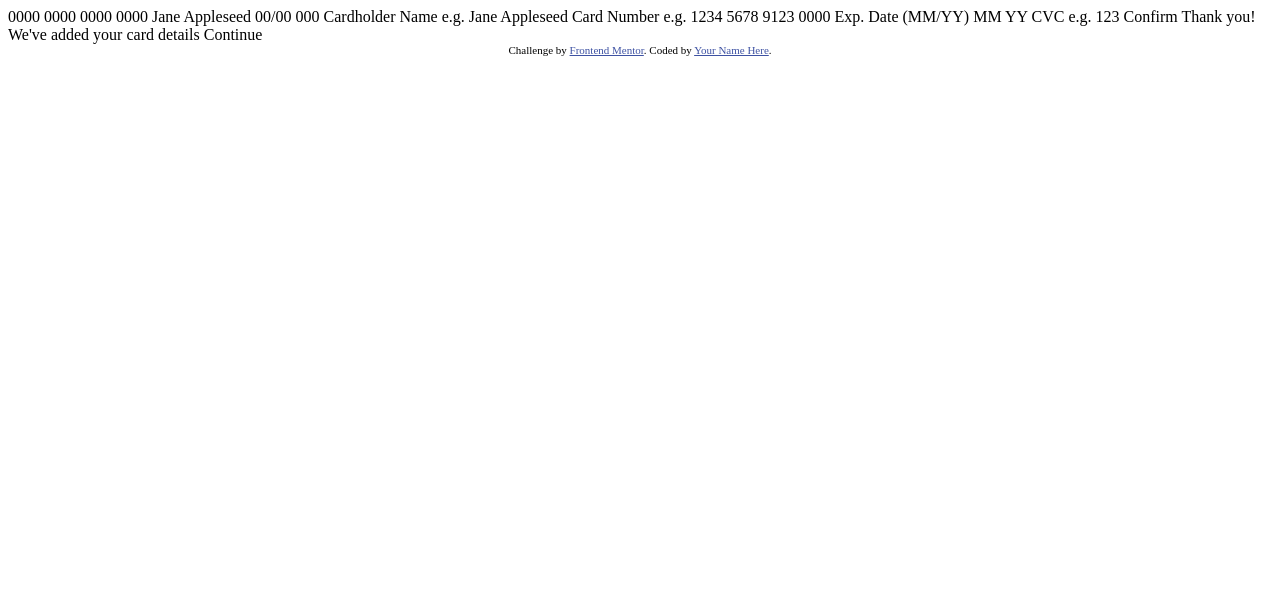
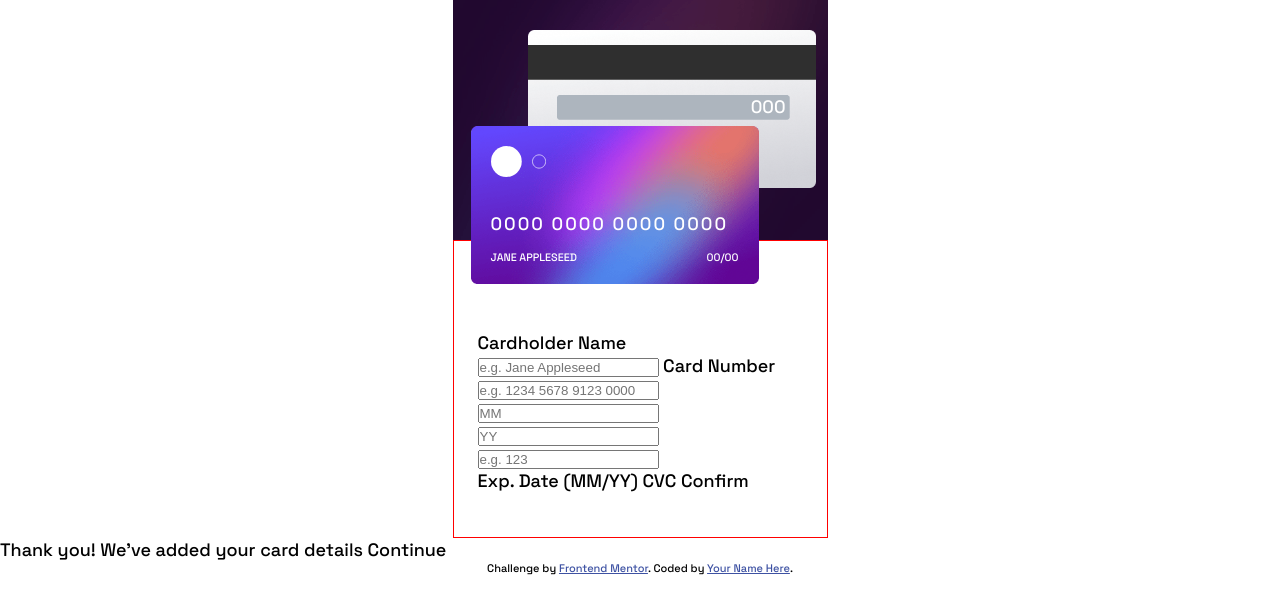
Before and after one commit to CodinGitHub/Challenge-21-interactive-card-details-form, a plain HTML site: page index.html in a window 1280 px wide. Drawn offline with Linux system fonts and the light colour scheme.

Commit message:
cards position

```diff
--- a/index.html
+++ b/index.html
@@ -7,6 +7,7 @@
   <link rel="icon" type="image/png" sizes="32x32" href="./images/favicon-32x32.png">
 
   <title>Frontend Mentor | Interactive card details form</title>
+  <link rel="stylesheet" href="./styles.css">
 
   <!-- Feel free to remove these styles or customise in your own stylesheet 👍 -->
   <style>
@@ -16,36 +17,64 @@
 </head>
 <body>
 
-  0000 0000 0000 0000
-  Jane Appleseed
-  00/00
+  <main class="main-container">
+    <section class="main-container__back-ground-section">
+      <div class="card">
+        <img class="card__logo" src="./images/card-logo.svg" alt="logo">
+        <p class="card__number">0000 0000 0000 0000</p>
+        <div class="card__details">
+          <p class="card__details--uppercase">Jane Appleseed</p>
+          <p class="card__details--date">00/00</p>
+        </div>
+      </div>
 
-  000
+      <div class="card-back">
+        <p class="card-back__number">000</p>
+      </div>
+    </section>
+    <section class="main-container__form-section">
+      <form class="form" action="">
+        <label for="cardholder">Cardholder Name</label>
+        <input type="text" name="cardholder" id="cardholder" placeholder="e.g. Jane Appleseed">
 
-  Cardholder Name
-  e.g. Jane Appleseed
+        <label for="cardNumber">Card Number</label>
+        <input type="number" name="cardNumber" id="cardNumber" placeholder="e.g. 1234 5678 9123 0000">
 
-  Card Number
-  e.g. 1234 5678 9123 0000
+        <div class="form__date-cvc">
+          <input type="number" name="cardNumber" id="cardNumber" placeholder="MM">
+          <input type="number" name="cardNumber" id="cardNumber" placeholder="YY">
+          <input type="number" name="cardNumber" id="cardNumber" placeholder="e.g. 123">
+        </div>
+
 
         Exp. Date (MM/YY)
-  MM
-  YY
+
+
 
         CVC
-  e.g. 123
+
 
         Confirm
+      </form>
+    </section>
+  </main>
+
+
+
+
+
 
   <!-- Completed state start -->
 
+  <section class="thanks-section">
     Thank you!
     We've added your card details
     Continue
+  </section>
 
-  <div class="attribution">
+  <footer class="attribution">
     Challenge by <a href="https://www.frontendmentor.io?ref=challenge" target="_blank">Frontend Mentor</a>.
     Coded by <a href="#">Your Name Here</a>.
-  </div>
+  </footer>
 </body>
 </html>
--- /dev/null
+++ b/sass/_intial.scss
@@ -0,0 +1,13 @@
+@use 'variables';
+@import url('https://fonts.googleapis.com/css2?family=Space+Grotesk:wght@500&display=swap');
+
+*{
+    margin: 0;
+    padding: 0;
+    box-sizing: border-box;
+}
+
+body{
+    font-family: variables.$font;
+    font-size: 18px;
+}
--- /dev/null
+++ b/sass/_mixins.scss
@@ -0,0 +1,13 @@
+@use 'variables';
+
+@mixin card ($url){
+    width: 288px;
+    height: 160px;
+    padding: 20px;
+    color: variables.$White;
+    background: {
+        image: url($url);
+        size: contain;
+        repeat: no-repeat;
+    }
+}
--- /dev/null
+++ b/sass/_variables.scss
@@ -0,0 +1,8 @@
+$Linear-gradient: hsl(249, 99%, 64%) to hsl(278, 94%, 30%);
+$Red: hsl(0, 100%, 66%);
+$White: hsl(0, 0%, 100%);
+$Light-grayish-violet: hsl(270, 3%, 87%);
+$Dark-grayish-violet: hsl(279, 6%, 55%);
+$Very-dark-violet: hsl(278, 68%, 11%);
+
+$font: 'Space Grotesk', sans-serif;
--- /dev/null
+++ b/sass/styles.scss
@@ -0,0 +1,55 @@
+@use 'variables';
+@use 'intial';
+@use 'mixins';
+
+.main-container{
+    width: 375px;
+    margin: auto;
+    &__back-ground-section{
+        background-image: url(../images/bg-main-mobile.png);
+        background-repeat: no-repeat;
+        position: relative;
+        height: 240px;
+    }
+    &__form-section{
+        border: 1px solid red;
+        padding: 90px 24px 45px;
+    }
+}
+
+.card{
+    position: absolute;
+    top: 126px;
+    left: 18px;
+    z-index: 1;
+    @include mixins.card('../images/bg-card-front.png');
+
+    &__logo{
+        width: 55px;
+        margin-bottom: 30px;
+    }
+    &__number{
+        letter-spacing: 2px;
+        margin-bottom: 15px;
+    }
+    &__details{
+        display: flex;
+        justify-content: space-between;
+        font-size: 0.6em;
+        &--uppercase{
+           text-transform: uppercase;
+        }
+    }
+}
+
+.card-back{
+    position: absolute;
+    top: 30px;
+    left: 75px;
+    @include mixins.card('../images/bg-card-back.png');
+    &__number{
+        margin-top: 45px;
+        text-align: right;
+        padding-right: 10px;
+    }
+}
```
Also changed, not shown: styles.css (added), 1 other file. Lines whose indentation alone changed are shown as unchanged.
